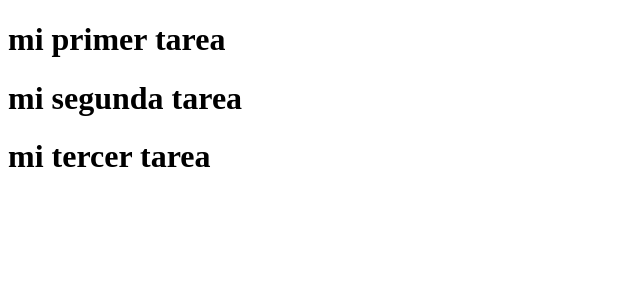
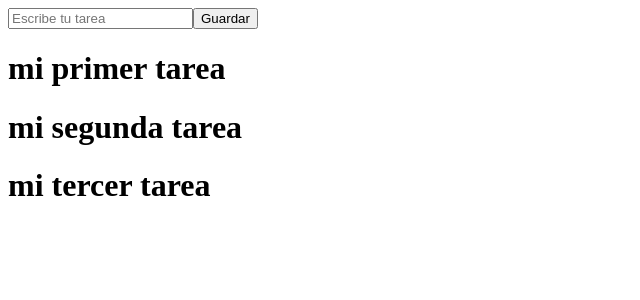
Before and after one commit to GonzaloGC/react-vite-tasks, a React (Vite) app: page / in a window 1280 px wide. Shown: the top 300 px of the page, without its empty margins (0-640 px from the left). Built offline with nearby package versions, Linux system fonts and the light colour scheme.

Commit message:
added TaskForm & useState hook

```diff
--- a/src/App.jsx
+++ b/src/App.jsx
@@ -1,10 +1,12 @@
 import TaskList from './TaskList'
+import TaskForm from './TaskForm'
 
 function HolaMundo() {
   return (
-    <div>
+    <>
+      <TaskForm/>
       <TaskList/>
-    </div>
+    </>
   )
 }
 
--- /dev/null
+++ b/src/TaskForm.jsx
@@ -0,0 +1,22 @@
+import { useState } from "react";
+
+function TaskForm() {
+  const [title, setTitle] = useState("");
+
+  const handleSubmit = (e) => {
+    e.preventDefault();
+    console.log(title);
+  };
+
+  return (
+    <form onSubmit={handleSubmit}>
+      <input
+        placeholder="Escribe tu tarea"
+        onChange={(e) => setTitle(e.target.value)}
+      />
+      <button>Guardar</button>
+    </form>
+  );
+}
+
+export default TaskForm;
```
